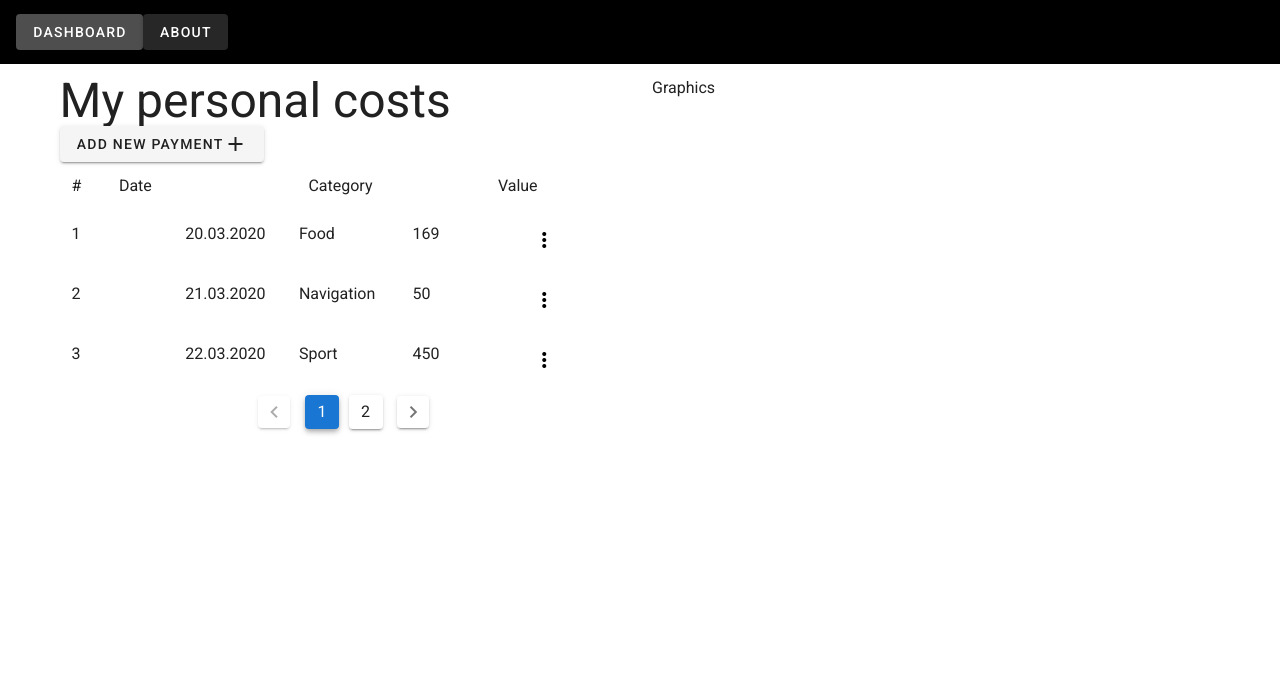
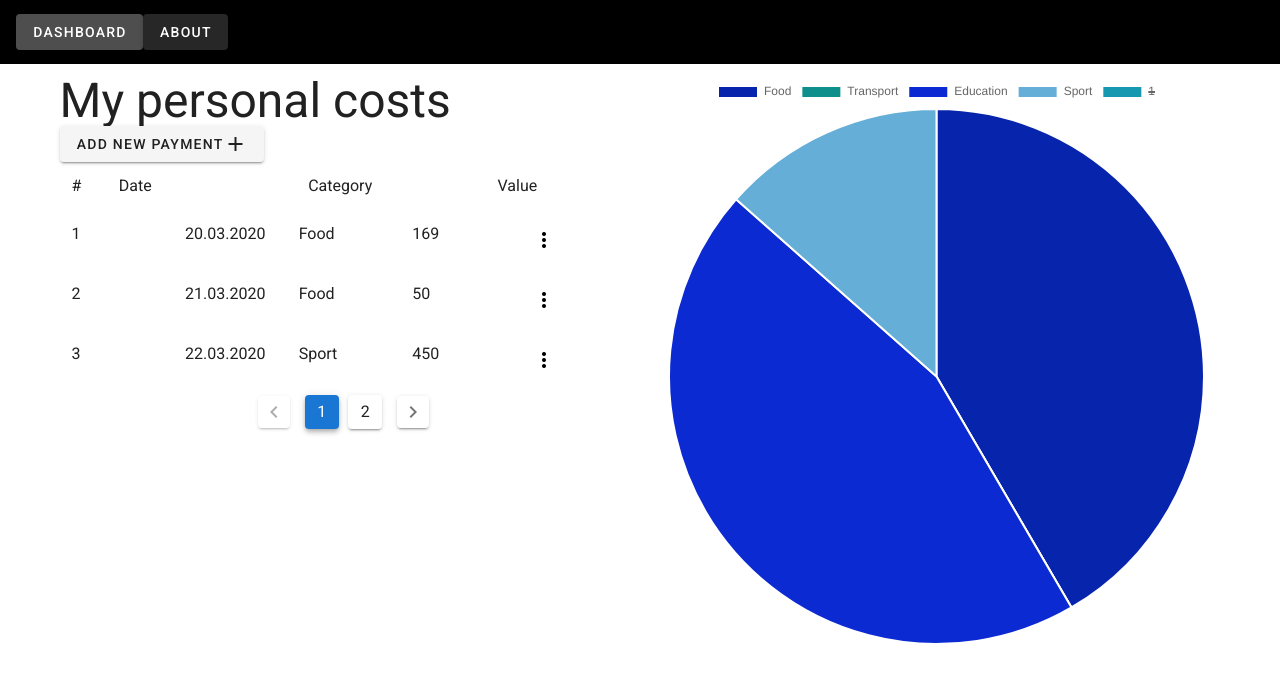
Before and after one commit to Gulnaz11/Vue, a Vue app: page /dashboard/1 in a window 1280 px wide. Shown: the top 682 px of the page. Built offline with nearby package versions, Linux system fonts and the light colour scheme.

Commit message:
Add Chart

```diff
--- a/package.json
+++ b/package.json
@@ -9,8 +9,10 @@
   },
   "dependencies": {
     "@mdi/js": "^6.5.95",
+    "chart.js": "^2.9.4",
     "core-js": "^3.6.5",
     "vue": "^2.6.11",
+    "vue-chartjs": "^3.5.1",
     "vue-router": "^3.5.3",
     "vuetify": "^2.4.0",
     "vuex": "^3.6.2"
--- /dev/null
+++ b/src/charts/BarChart.js
@@ -0,0 +1,25 @@
+import { Bar } from 'vue-chartjs';
+
+export default {
+  extends: Bar,
+  data: () => ({
+    chartdata: {
+      labels: ['Январь', 'Февраль'],
+      datasets: [
+        {
+          label: 'Данные 1',
+          backgroundColor: '#f87979',
+          data: [40, 20],
+        },
+      ],
+    },
+    options: {
+      responsive: true,
+      maintainAspectRatio: false,
+    },
+  }),
+
+  mounted() {
+    this.renderChart(this.chartdata, this.options);
+  },
+};
--- /dev/null
+++ b/src/charts/PieChart.js
@@ -0,0 +1,18 @@
+import { Pie, mixins } from 'vue-chartjs';
+
+const { reactiveProp } = mixins;
+
+export default {
+  name: 'PieChart',
+  extends: Pie,
+  props: {
+    chartData: {
+      type: Object,
+      default: {},
+    },
+  },
+  mixins: [reactiveProp],
+  mounted() {
+    this.renderChart(this.chartData);
+  },
+};
--- /dev/null
+++ b/src/components/BarChart.vue
@@ -0,0 +1,31 @@
+<script>
+import { Bar } from 'vue-chartjs';
+
+export default {
+  extends: Bar,
+  data: () => ({
+    chartdata: {
+      labels: ['Январь', 'Февраль'],
+      datasets: [
+        {
+          label: 'Данные 1',
+          backgroundColor: '#f87979',
+          data: [40, 20],
+        },
+      ],
+    },
+    options: {
+      responsive: true,
+      maintainAspectRatio: false,
+    },
+  }),
+
+  mounted() {
+    this.renderChart(this.chartdata, this.options);
+  },
+};
+</script>
+
+<style scoped>
+
+</style>
--- /dev/null
+++ b/src/components/Chart.vue
@@ -0,0 +1,72 @@
+<template>
+  <div class="small">
+    <pie-chart :chartData="datacollection"/>
+
+  </div>
+</template>
+<script>
+
+import { mapGetters } from 'vuex';
+import PieChart from '../charts/PieChart';
+// import PieChart from './PieChart.vue';
+
+export default {
+  name: 'ChartComp',
+  components: {
+    PieChart,
+  },
+  data: () => ({
+    colors: [],
+    datacollection: {},
+    paymentValue: [0, 0, 0, 0],
+  }),
+  methods: {
+    getRandomInt() {
+      const randomBetween = (min, max) => min + Math.floor(Math.random() * (max - min + 1));
+      const r = randomBetween(1, 100);
+      const g = randomBetween(30, 200);
+      const b = randomBetween(90, 220);
+      return `rgb(${r},${g},${b})`; // Collect all to a css color string
+    },
+  },
+  mounted() {
+    // eslint-disable-next-line no-plusplus
+    for (let i = 0; i < this.categoryList.length; i++) {
+      this.colors.push(this.getRandomInt());
+    }
+    const amountOfPages = Object.keys(this.paymentsList).length;
+    // eslint-disable-next-line no-unused-vars
+
+    // eslint-disable-next-line no-plusplus
+    for (let i = 1; i <= amountOfPages; i++) {
+      // eslint-disable-next-line no-plusplus
+      for (let j = 0; j < Object.keys(this.paymentsList[i]).length; j++) {
+        this.categoryList.forEach((el, index) => {
+          if (el === this.paymentsList[i][j].category) {
+            this.paymentValue[index] += +this.paymentsList[i][j].value;
+          }
+        });
+      }
+    }
+
+    this.datacollection = {
+      labels: this.categoryList,
+      datasets: [
+        {
+          label: 'Payments',
+          backgroundColor: this.colors,
+          data: this.paymentValue,
+          hoverOffset: this.categoryList.length,
+        },
+      ],
+    };
+  },
+
+  computed: {
+    ...mapGetters(['paymentsList', 'categoryList']),
+  },
+};
+</script>
+
+<style>
+</style>
--- /dev/null
+++ b/src/components/PieChart.vue
@@ -0,0 +1,26 @@
+<script>
+import { Pie, mixins } from 'vue-chartjs';
+
+const { reactiveProp } = mixins;
+
+export default {
+  name: 'PieChart',
+  extends: Pie,
+  props: {
+    chartData: {
+      type: Object,
+      // eslint-disable-next-line vue/require-valid-default-prop
+      default: {},
+    },
+  },
+  mixins: [reactiveProp],
+  mounted() {
+    this.renderChart(this.chartData);
+    console.log(`this chart data=${this.chartData}`);
+  },
+};
+</script>
+
+<style scoped>
+
+</style>
--- a/src/store/index.js
+++ b/src/store/index.js
@@ -90,7 +90,7 @@ export default new Vuex.Store({
           {
             id: 2,
             date: '21.03.2020',
-            category: 'Navigation',
+            category: 'Food',
             value: 50,
           },
           {
@@ -104,7 +104,7 @@ export default new Vuex.Store({
           {
             id: 4,
             date: '23.03.2020',
-            category: 'Entertaiment',
+            category: 'Food',
             value: 969,
           },
           {
--- a/src/views/Dashboard.vue
+++ b/src/views/Dashboard.vue
@@ -12,7 +12,7 @@
               <v-icon>mdi-plus</v-icon>
             </v-btn>
           </template>
-          <v-card v-if="$route.params.category">
+          <v-card >
             <AddPaymentForm
               :routeCategory="routeObject.category"
               :routeValue="routeObject.value"
@@ -24,7 +24,7 @@
         </div>
       </v-col>
       <v-col>
-        Graphics
+        <ChartComp/>
       </v-col>
     </v-row>
   </v-container>
@@ -41,13 +41,22 @@
 
 <script>
 import { mapMutations, mapActions, mapGetters } from 'vuex';
+// import { Pie, mixins } from 'vue-chartjs';
 import PaymentDisplay from '@/components/PaymentDisplay.vue';
 import AddPaymentForm from '../components/AddPaymentForm.vue';
+import ChartComp from '../components/Chart.vue';
+// import ChartComp from '../components/Chart';
+// import BarChart from '../charts/BarChart';
+
+//
+// const { reactiveProp } = mixins;
 // import AddPaymentForm from '@/components/AddPaymentForm.vue';
 // import ModalWindowPayment from '../components/ModalWindowPayment.vue';
 
 export default {
   name: 'DashboardPage',
+  // extends: Pie,
+  // mixins: [reactiveProp],
   data: () => ({
     routeObject: {
       category: '',
@@ -56,8 +65,11 @@ export default {
     showModel: false,
   }),
   components: {
+    // ChartComp,
+    // BarChart,
     AddPaymentForm,
     PaymentDisplay,
+    ChartComp,
     // ModalWindowPayment,
   },
   props: {
@@ -109,6 +121,7 @@ export default {
     this.SET_DATA(this.routeObject);
   },
   mounted() {
+    // this.renderChart(this.paymentsList);
     // console.log(this.$route);
     // console.log(this.$modal);
     this.$modal.show({});
```
Also changed, not shown: 1 other file (tests, documents, lock files or other folders).
